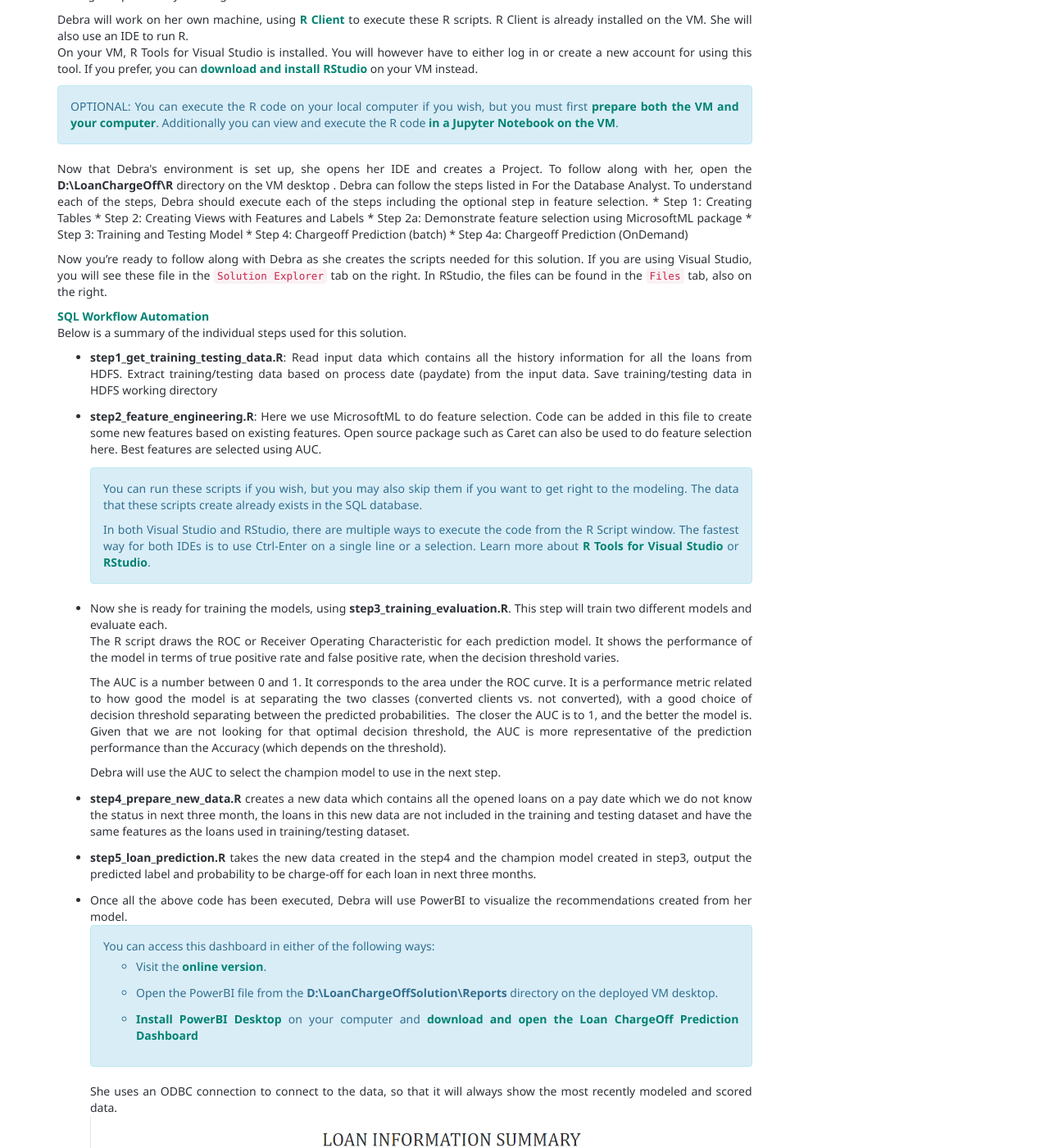
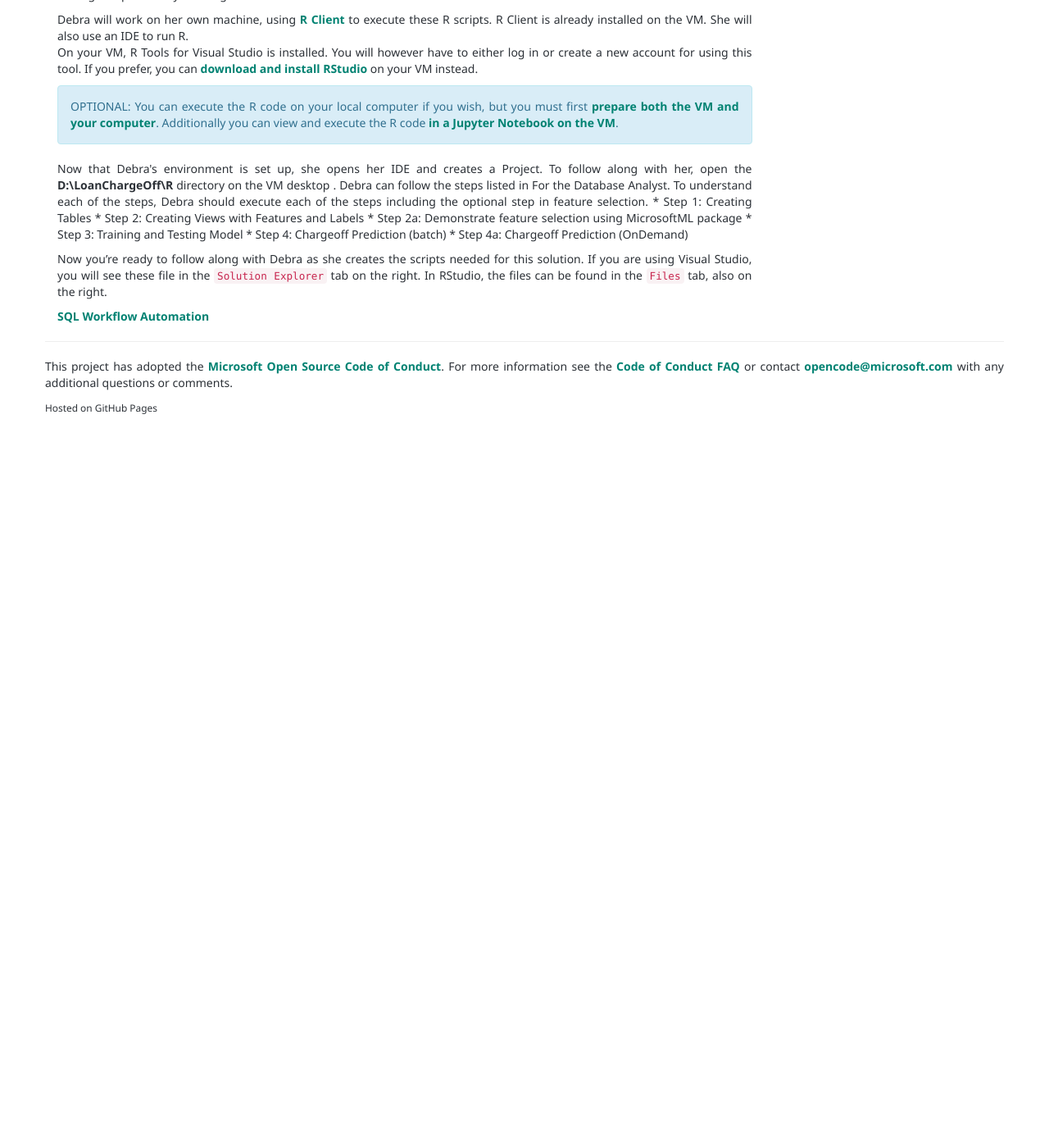
Before and after one commit to microsoft/r-server-loan-chargeoff, a Jekyll site: the page built from Typical.md, in a window 1280 px wide and 1400 px high, scrolled down 1020 px. Shown: the whole window at 82% size. Built offline with Jekyll 4.4.1, drawn with Linux system fonts in a browser that asks for light colours; nearby versions of some CDN libraries; after the commit the page ends 1537 px from its top, so only the background shows below that; some of the changed text lies outside the part shown.

Commit message:
sql typical workflow

```diff
--- a/_includes/step2.md
+++ b/_includes/step2.md
@@ -22,6 +22,7 @@
 <a href="https://microsoft.github.io/r-server-loan-chargeoff/dba.html#workflow-automation"> SQL Workflow Automation </a>
 </div>
 
+<div class=" hdi" >
 Below is a summary of the individual steps used for this solution.
 <ul>
 <li>  <strong>step1_get_training_testing_data.R</strong>: Read input data which contains all the history information for all the loans from HDFS. Extract training/testing data based on process date (paydate) from the input data. Save training/testing data in HDFS working directory </li>
@@ -76,3 +77,4 @@
 </li>
 <li>A summary of this process and all the files involved is described <a href="data-scientist.html">in more detail here</a>.
 </li>
+</div>
```
